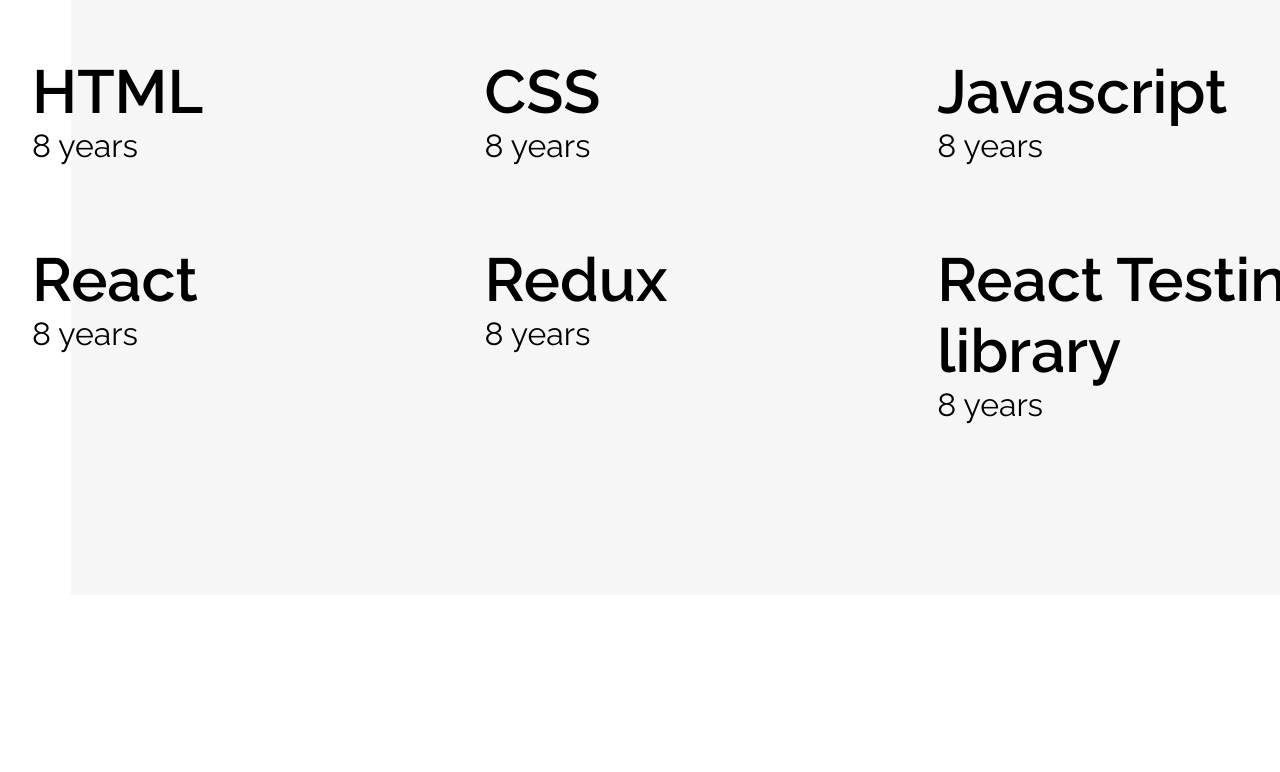
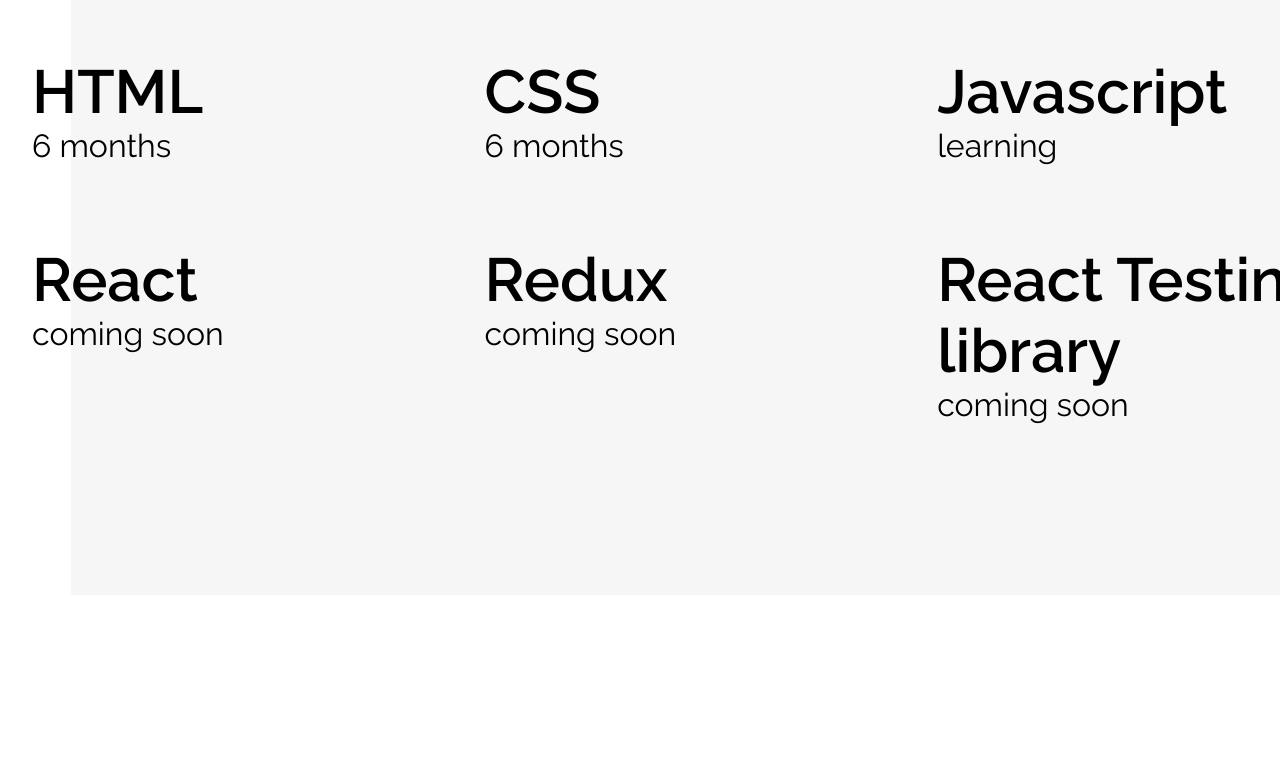
Before and after one commit to omarkhaled7895/omarkhaled-portfolio, a plain HTML site: page omarkhaled-portfolio/index.html in a window 1280 px wide. Shown: the part 1840-2612 px from the top of the page. Drawn offline with Linux system fonts and the light colour scheme.

Commit message:
Update index.html

```diff
--- a/omarkhaled-portfolio/index.html
+++ b/omarkhaled-portfolio/index.html
@@ -10,8 +10,7 @@
       href="https://fonts.googleapis.com/css2?family=Raleway:ital,wght@0,100..900;1,100..900&display=swap"
       rel="stylesheet"
     />
-    <link rel="stylesheet" href="style.CSS" />
-    <link rel="results.HTMLsheet" href="results.HTML" />
+    <link rel="stylesheet" href="style.css" />
     <title>Omar Khaled</title>
   </head>
   <body>
@@ -84,7 +83,7 @@
         <div class="bio__pic-content">
           <img
             class="bio__pic"
-            src="./personal.pic.png"
+            src="./personal-pic.png"
             alt="image of omar Khaled"
           />
         </div>
@@ -94,27 +93,27 @@
         <ul class="skills__list">
           <li class="skills__item">
             <h2 class="skills__title">HTML</h2>
-            <span class="skills__years">8 years</span>
+            <span class="skills__years">6 months</span>
           </li>
           <li class="skills__item">
             <h2 class="skills__title">CSS</h2>
-            <span class="skills__years">8 years</span>
+            <span class="skills__years">6 months</span>
           </li>
           <li class="skills__item">
             <h2 class="skills__title">Javascript</h2>
-            <span class="skills__years">8 years</span>
+            <span class="skills__years">learning</span>
           </li>
           <li class="skills__item">
             <h2 class="skills__title">React</h2>
-            <span class="skills__years"> 8 years</span>
+            <span class="skills__years">coming soon</span>
           </li>
           <li class="skills__item">
             <h2 class="skills__title">Redux</h2>
-            <span class="skills__years">8 years</span>
+            <span class="skills__years">coming soon</span>
           </li>
           <li class="skills__item">
             <h2 class="skills__title">React Testing library</h2>
-            <span class="skills__years">8 years</span>
+            <span class="skills__years">coming soon</span>
           </li>
         </ul>
       </section>
@@ -213,7 +212,7 @@
         </div>
         <div class="contanct__formcobtent">
           <h2 class="h2-heading">
-            Let't Work <br />
+            Let's Work <br />
             Together
           </h2>
           <form action="results.HTML">
```
